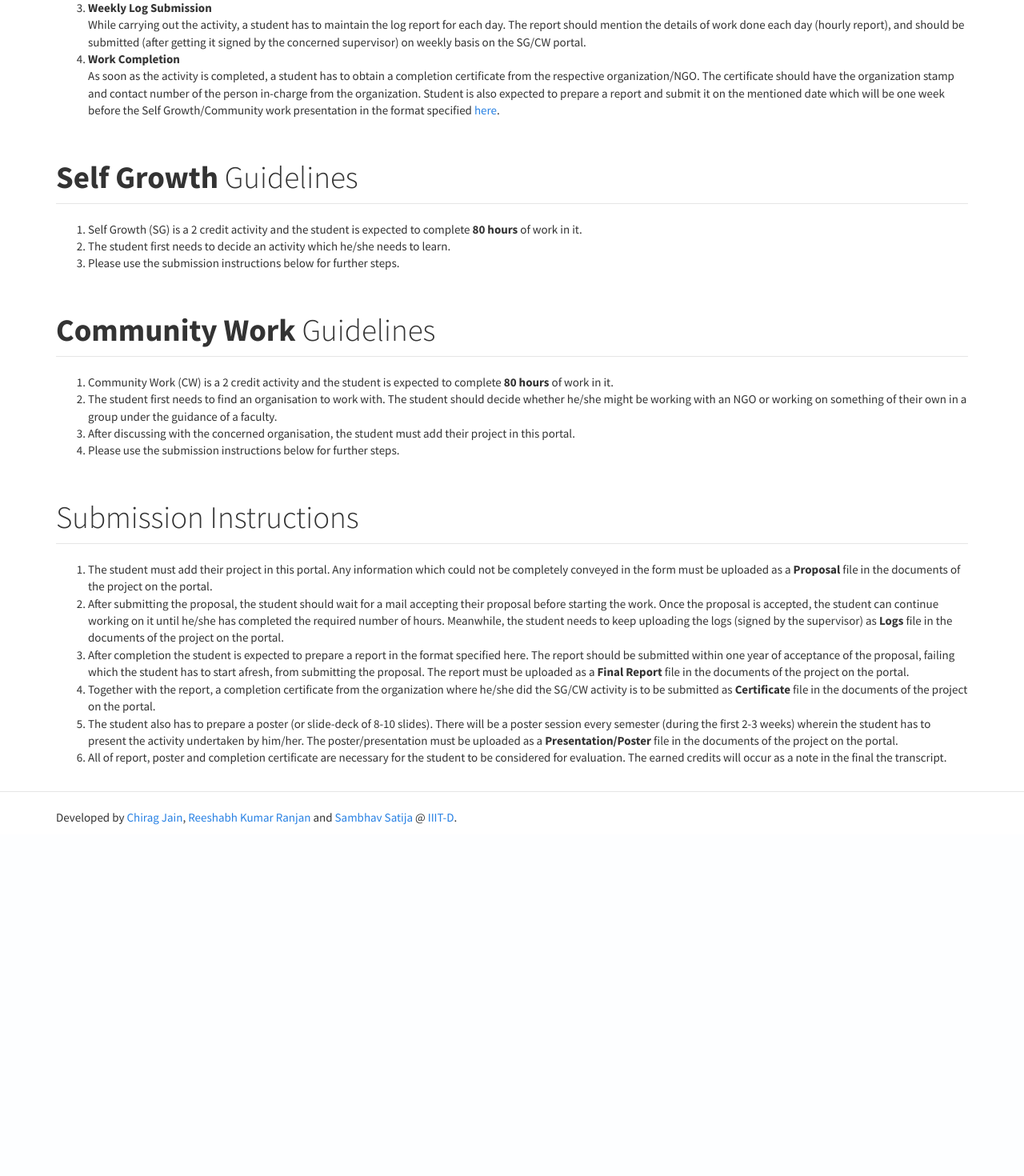
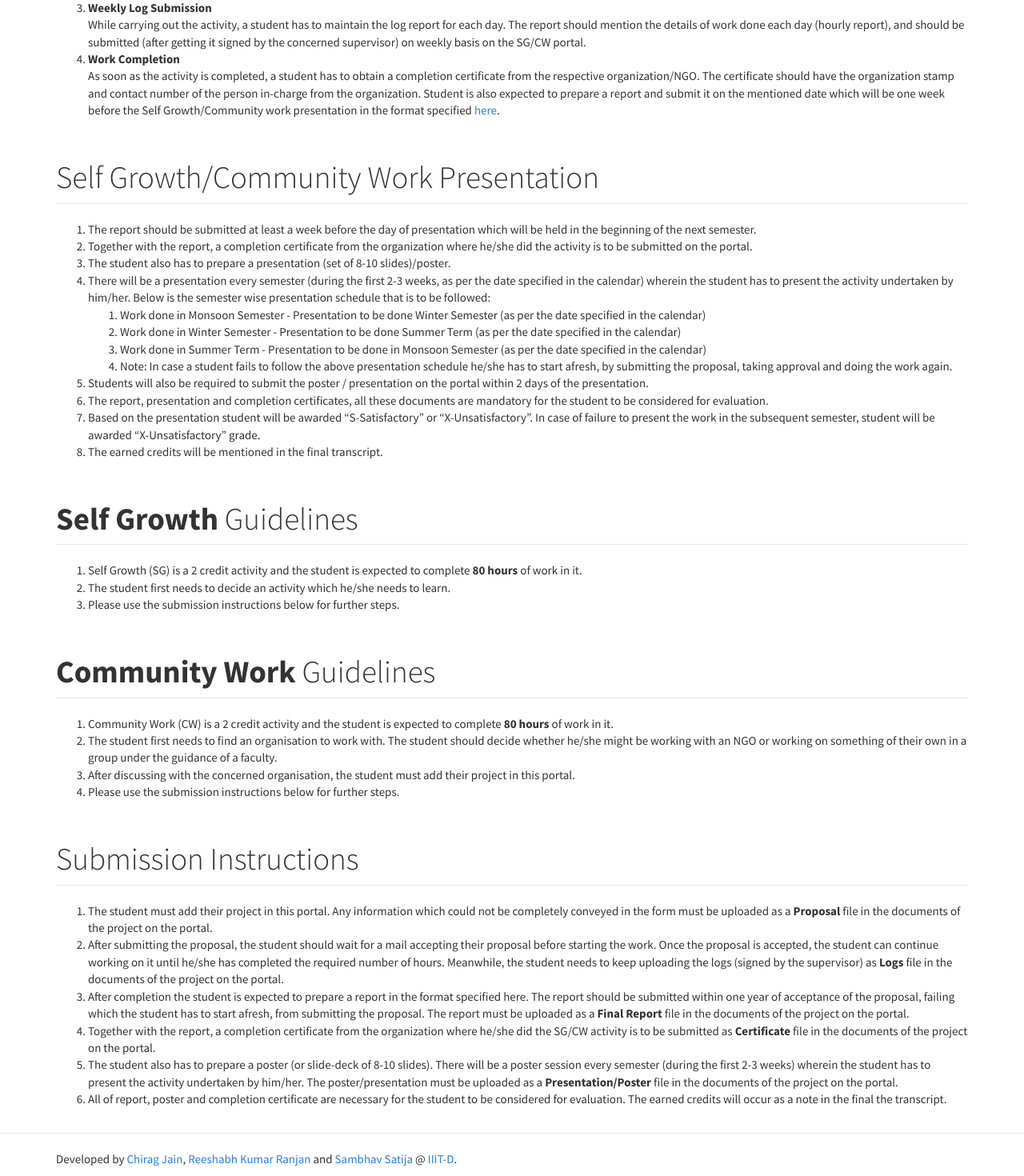
Before and after one commit to SanyamGarg12/sg-cw-iiitd, a Django app: page /student/guidelines/ in a window 1280 px wide. Shown: the part 521-1991 px from the top of the page at 80% size. Before the commit the page ends 1552 px from the top, so only its background shows below. Run offline with Django 3.2, Linux system fonts and the light colour scheme; parts of the project's set-up code (start-up, migrations or seed data) failed here and were passed over; some libraries are stand-ins or nearby versions.

Commit message:
Add presentation guidelines

```diff
--- a/studentportal/templates/guidelines.html
+++ b/studentportal/templates/guidelines.html
@@ -66,6 +66,54 @@
                     href="https://docs.google.com/document/d/130Qhi3I8hmsyv6flhQIi24yroE_EylVgtIw4uXwrHeE/edit?usp=sharing"
                     target="_blank">here</a>.
             </li>
+        </ol>
+
+    </div>
+
+    <div class="container">
+
+        <h1 class="page-header">
+            Self Growth/Community Work Presentation
+        </h1>
+
+        <ol>
+            <li>The report should be submitted at least a week before the day of presentation which will be held in the
+                beginning of the next semester.
+            </li>
+            <li>Together with the report, a completion certificate from the organization where he/she did the activity
+                is to be submitted on the portal.
+            </li>
+            <li>The student also has to prepare a presentation (set of 8-10 slides)/poster.</li>
+            <li>There will be a presentation every semester (during the first 2-3 weeks, as per the date specified in
+                the calendar) wherein the student has to present the activity undertaken by him/her. Below is the
+                semester wise presentation schedule that is to be followed:
+                <ol>
+                    <li>Work done in Monsoon Semester - Presentation to be done Winter Semester (as per the date
+                        specified in the calendar)
+                    </li>
+                    <li>Work done in Winter Semester - Presentation to be done Summer Term (as per the date specified in
+                        the calendar)
+                    </li>
+                    <li>Work done in Summer Term - Presentation to be done in Monsoon Semester (as per the date
+                        specified in the calendar)
+                    </li>
+                    <li>Note: In case a student fails to follow the above presentation schedule he/she has to start
+                        afresh, by submitting the proposal, taking approval and doing the work again.
+                    </li>
+                </ol>
+            </li>
+            <li>Students will also be required to submit the poster / presentation on the portal within 2 days of the
+                presentation.
+            </li>
+            <li>The report, presentation and completion certificates, all these documents are mandatory for the student
+                to be considered for evaluation.
+            </li>
+            <li>Based on the presentation student will be awarded “S-Satisfactory” or “X-Unsatisfactory”. In case of
+                failure to present the work in the subsequent semester, student will be awarded “X-Unsatisfactory”
+                grade.
+            </li>
+            <li>The earned credits will be mentioned in the final transcript.</li>
+
         </ol>
 
     </div>
```
